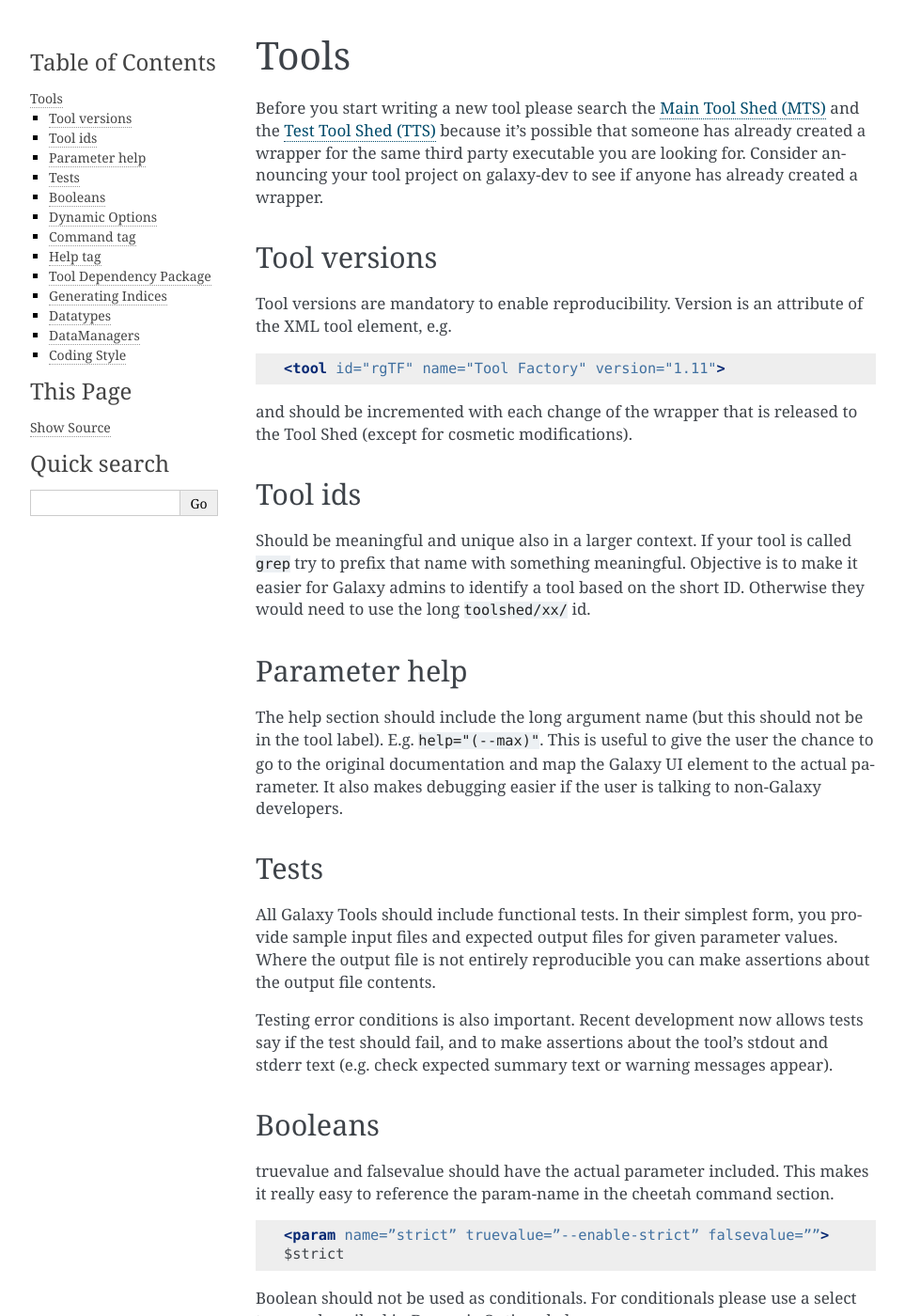
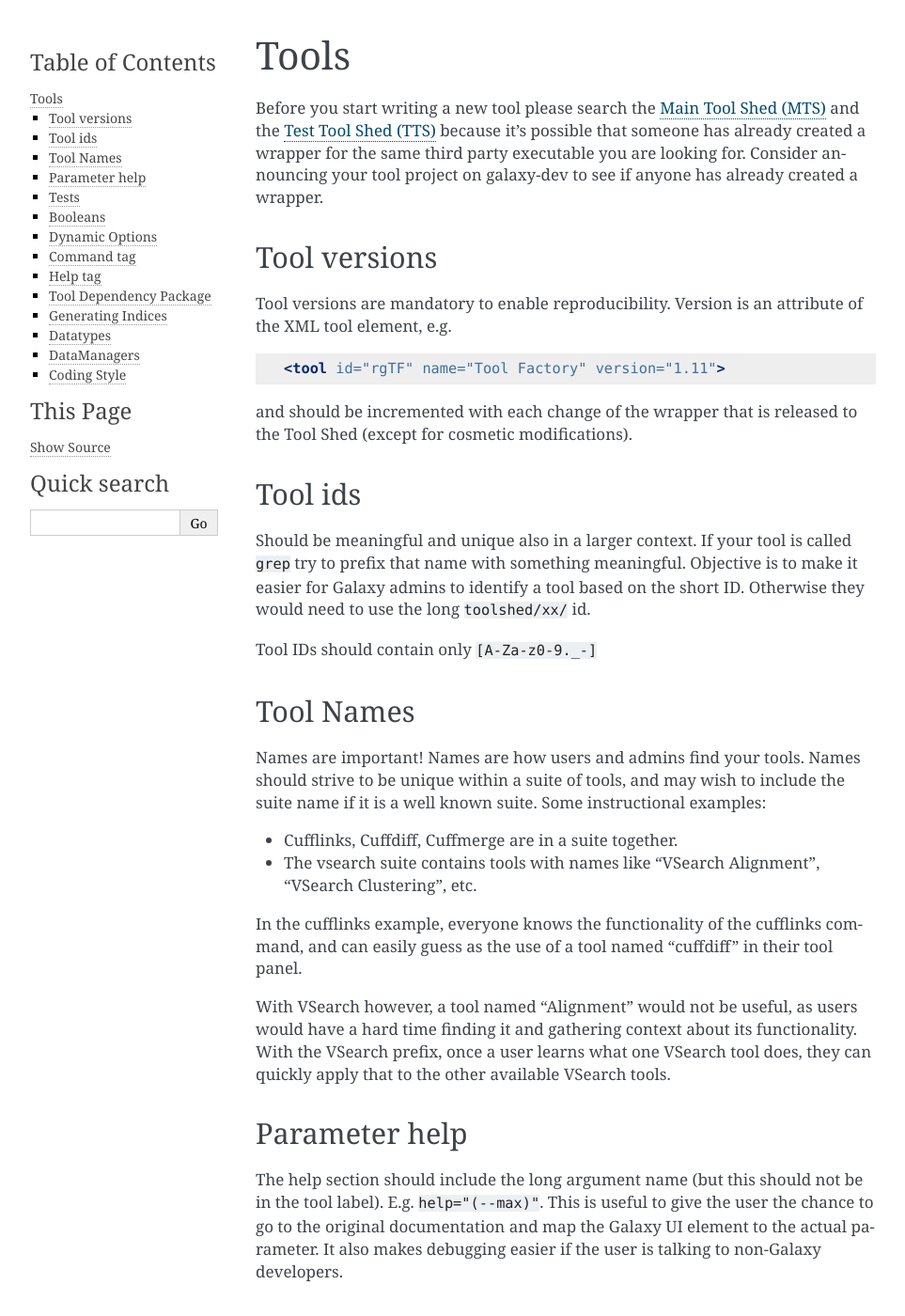
Before and after one commit to galaxy-iuc/standards, a Sphinx documentation site: the page built from docs/best_practices/tool_xml.rst, in a window 1280 px wide and 1400 px high. Shown: the whole window at 94% size, without its empty margins (148-1111 px from the left). Built offline with Sphinx 7.4.7, drawn with Linux system fonts in a browser that asks for light colours.

Commit message:
Fixes #11

```diff
--- a/docs/best_practices/tool_xml.rst
+++ b/docs/best_practices/tool_xml.rst
@@ -29,6 +29,28 @@ is called ``grep`` try to prefix that name with something meaningful.
 Objective is to make it easier for Galaxy admins to identify a tool
 based on the short ID. Otherwise they would need to use the long
 ``toolshed/xx/`` id.
+
+Tool IDs should contain only ``[A-Za-z0-9._-]``
+
+Tool Names
+----------
+
+Names are important! Names are how users and admins find your tools. Names
+should strive to be unique within a suite of tools, and may wish to include the
+suite name if it is a well known suite. Some instructional examples:
+
+-  Cufflinks, Cuffdiff, Cuffmerge are in a suite together.
+-  The vsearch suite contains tools with names like "VSearch Alignment",
+   "VSearch Clustering", etc.
+
+In the cufflinks example, everyone knows the functionality of the cufflinks
+command, and can easily guess as the use of a tool named "cuffdiff" in their
+tool panel.
+
+With VSearch however, a tool named "Alignment" would not be useful, as users
+would have a hard time finding it and gathering context about its functionality.
+With the VSearch prefix, once a user learns what one VSearch tool does, they can
+quickly apply that to the other available VSearch tools.
 
 Parameter help
 --------------
```
